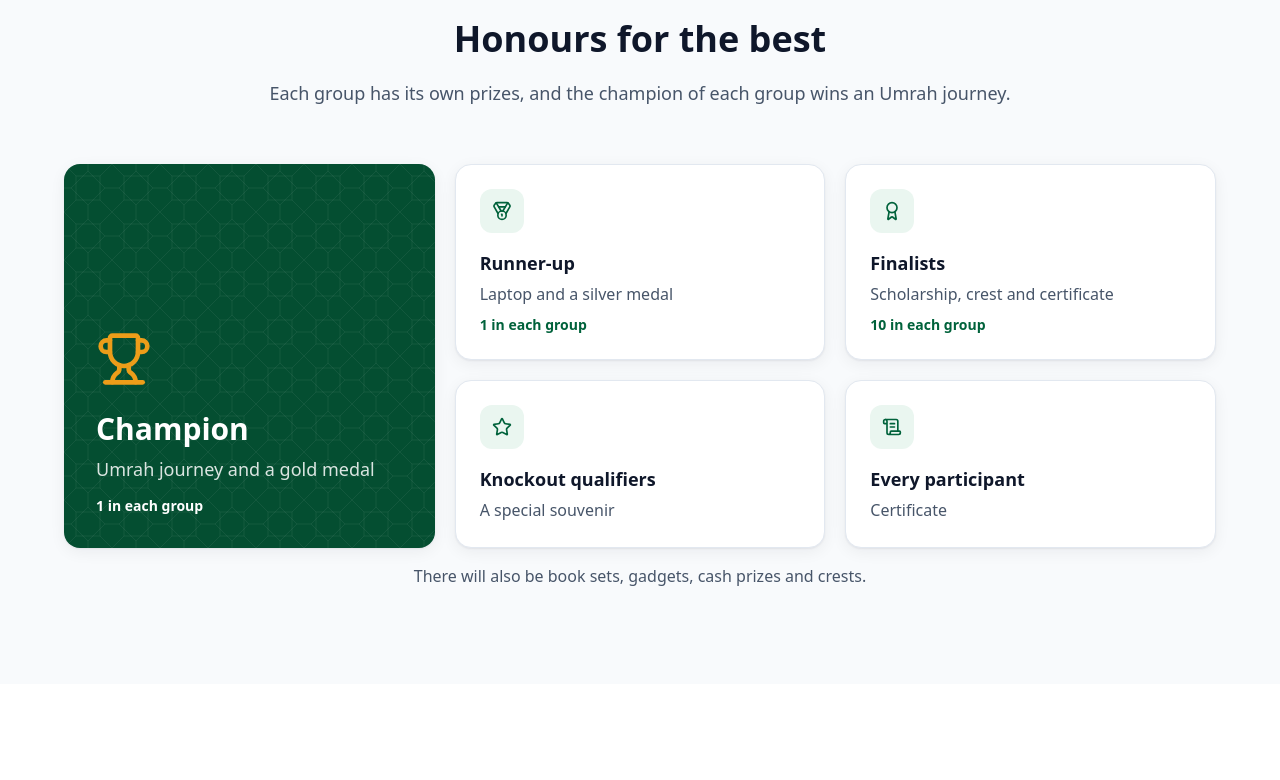
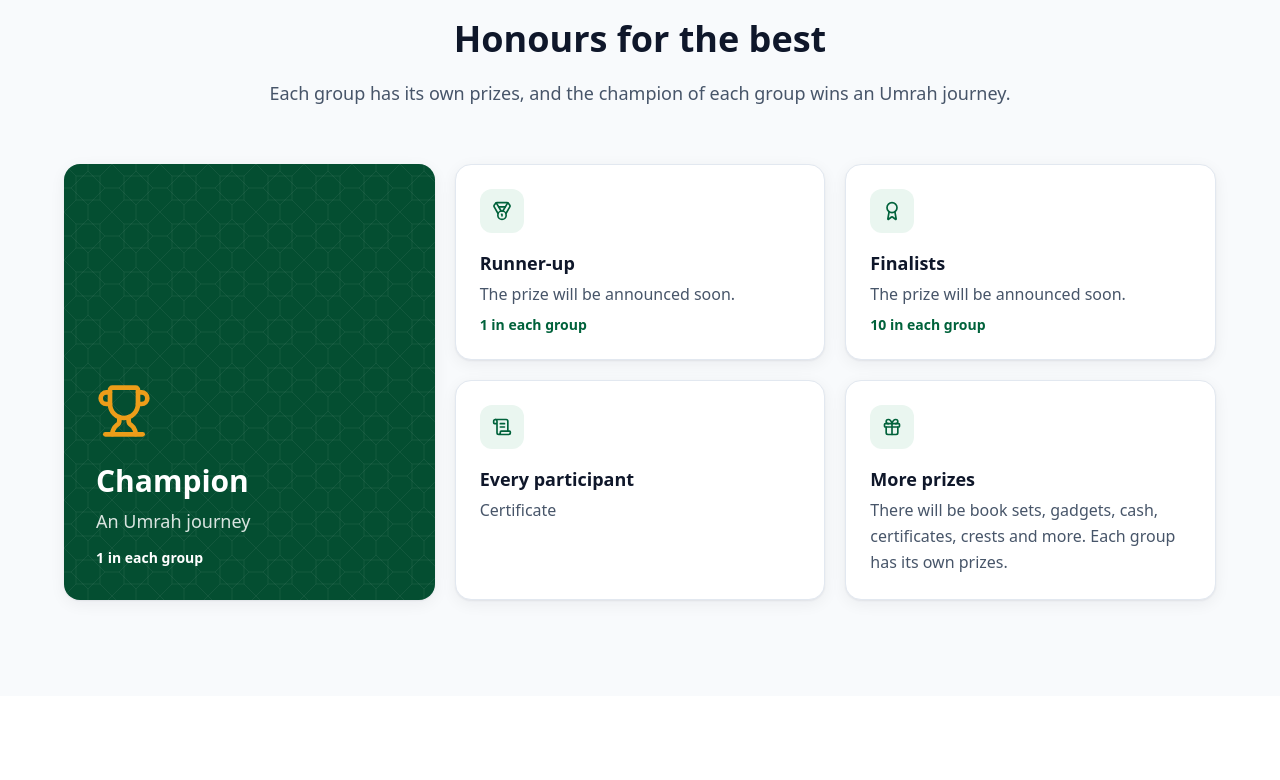
Before and after one commit to RaselMridha792/sirat-olympiad, a Next.js app in the folder apps/web/: page /en/prizes in a window 1280 px wide. Shown: the part 588-1368 px from the top of the page. Built offline with nearby package versions, Linux system fonts and the light colour scheme.

Commit message:
fix(web): the prizes page shows only what the client's PDF says (Umrah for the champions; book sets, gadgets, cash, certificates, crests); the old site's medals, laptop, scholarship and souvenir stay hidden until confirmed (lead's review)

```diff
--- a/apps/web/src/components/public/home/blocks.tsx
+++ b/apps/web/src/components/public/home/blocks.tsx
@@ -210,12 +210,37 @@ export function PrizesSection({
   const counts = homeFacts.prizes;
   const perGroup = (count: number) =>
     detail ? detail.perGroup(formatNumber(detail.locale, count)) : null;
-  const others = [
-    { key: 'runnerUp', Icon: Medal, ...p.runnerUp, count: perGroup(counts.runnersUpPerGroup) },
-    { key: 'finalists', Icon: Award, ...p.finalists, count: perGroup(counts.finalistsPerGroup) },
-    { key: 'knockout', Icon: Star, ...p.knockout, count: null },
-    { key: 'everyone', Icon: ScrollText, ...p.everyone, count: null },
-  ];
+  const oldSite = counts.oldSiteDetails;
+  const others = oldSite
+    ? [
+        { key: 'runnerUp', Icon: Medal, ...p.runnerUp, count: perGroup(counts.runnersUpPerGroup) },
+        {
+          key: 'finalists',
+          Icon: Award,
+          ...p.finalists,
+          count: perGroup(counts.finalistsPerGroup),
+        },
+        { key: 'knockout', Icon: Star, ...p.knockout, count: null },
+        { key: 'everyone', Icon: ScrollText, ...p.everyone, count: null },
+      ]
+    : [
+        {
+          key: 'runnerUp',
+          Icon: Medal,
+          title: p.runnerUp.title,
+          prize: p.pdf.toBeAnnounced,
+          count: perGroup(counts.runnersUpPerGroup),
+        },
+        {
+          key: 'finalists',
+          Icon: Award,
+          title: p.finalists.title,
+          prize: p.pdf.toBeAnnounced,
+          count: perGroup(counts.finalistsPerGroup),
+        },
+        { key: 'everyone', Icon: ScrollText, ...p.everyone, count: null },
+        { key: 'more', Icon: Gift, title: p.pdf.moreTitle, prize: p.pdf.more, count: null },
+      ];
   const championCount = perGroup(counts.championsPerGroup);
   return (
     <Section id="prizes" kicker={p.kicker} title={p.title} lead={p.lead}>
@@ -224,7 +249,9 @@ export function PrizesSection({
           <GeometricPattern id="prize-pattern" size={48} className="text-white/[0.08]" />
           <Trophy aria-hidden="true" className="h-14 w-14 text-accent" />
           <h3 className="mt-6 text-3xl font-extrabold">{p.champion.title}</h3>
-          <p className="mt-2 text-lg leading-relaxed text-white/85">{p.champion.prize}</p>
+          <p className="mt-2 text-lg leading-relaxed text-white/85">
+            {oldSite ? p.champion.prize : p.pdf.champion}
+          </p>
           {championCount ? (
             <p className="mt-3 text-sm font-semibold text-white">{championCount}</p>
           ) : null}
@@ -247,7 +274,7 @@ export function PrizesSection({
           {detail.pool(formatNumber(detail.locale, counts.poolTaka))}
         </p>
       ) : null}
-      <p className="mt-4 text-center text-ink-muted">{p.note}</p>
+      {oldSite ? <p className="mt-4 text-center text-ink-muted">{p.note}</p> : null}
     </Section>
   );
 }
--- a/apps/web/src/content/home.ts
+++ b/apps/web/src/content/home.ts
@@ -42,6 +42,12 @@ export interface HomeFacts {
     finalistsPerGroup: number;
     /** The total value across both groups, in taka; null hides the line. */
     poolTaka: number | null;
+    /**
+     * The old site's prize details (champion: a gold medal; runner-up: a laptop and a silver medal; finalists: a
+     * scholarship, crest and certificate; knockout qualifiers: a souvenir). Each is a public promise: false shows only
+     * what the client's PDF says until the client confirms them (lead, 2026-11-09).
+     */
+    oldSiteDetails: boolean;
   };
   roadmap: readonly RoadmapEntry[];
   social: readonly SocialLink[];
@@ -60,6 +66,7 @@ export const homeFacts: HomeFacts = {
     // The old site says 12,00,000 taka. A prize amount is a public promise of money: hidden (null) until the client
     // confirms it (lead, 2026-11-08).
     poolTaka: null,
+    oldSiteDetails: false,
   },
   // The PDFs give days without years; the season runs from Nov 2026 into 2027.
   roadmap: [
--- a/apps/web/src/i18n/messages/home.ts
+++ b/apps/web/src/i18n/messages/home.ts
@@ -126,6 +126,13 @@ export const homeMessages = defineMessages({
       knockout: { title: 'Knockout qualifiers', prize: 'A special souvenir' },
       everyone: { title: 'Every participant', prize: 'Certificate' },
       note: 'There will also be book sets, gadgets, cash prizes and crests.',
+      /** What the client's own PDF says; shown until the old site's prize details are confirmed. */
+      pdf: {
+        champion: 'An Umrah journey',
+        toBeAnnounced: 'The prize will be announced soon.',
+        moreTitle: 'More prizes',
+        more: 'There will be book sets, gadgets, cash, certificates, crests and more. Each group has its own prizes.',
+      },
     },
     roadmap: {
       kicker: 'Schedule',
@@ -361,6 +368,12 @@ export const homeMessages = defineMessages({
       knockout: { title: 'নকআউট উত্তীর্ণ', prize: 'বিশেষ স্মারক' },
       everyone: { title: 'সকল অংশগ্রহণকারী', prize: 'সার্টিফিকেট' },
       note: 'এ ছাড়া বইসমগ্র, গ্যাজেট, নগদ অর্থ ও ক্রেস্টসহ আরও পুরস্কার থাকবে।',
+      pdf: {
+        champion: 'উমরাহ সফর',
+        toBeAnnounced: 'পুরস্কার শিগগিরই ঘোষণা করা হবে।',
+        moreTitle: 'আরও পুরস্কার',
+        more: 'বইসমগ্র, গ্যাজেট, নগদ অর্থ, সার্টিফিকেট ও ক্রেস্টসহ বিভিন্ন পুরস্কার থাকবে। দুটি গ্রুপে পৃথকভাবে পুরস্কার প্রদান করা হবে।',
+      },
     },
     roadmap: {
       kicker: 'সময়সূচি',
--- a/apps/web/src/i18n/messages/pages.ts
+++ b/apps/web/src/i18n/messages/pages.ts
@@ -157,7 +157,7 @@ export const pagesMessages = defineMessages({
     prizes: {
       title: 'Prizes',
       metaDescription:
-        'The prizes of the Sirat Olympiad: an Umrah journey for both champions, laptops, scholarships, crests and certificates.',
+        'The prizes of the Sirat Olympiad: an Umrah journey for both champions, book sets, gadgets, cash, certificates and crests.',
       hero: {
         kicker: 'Prizes',
         title: 'Prizes',
@@ -351,7 +351,7 @@ export const pagesMessages = defineMessages({
     prizes: {
       title: 'পুরস্কার',
       metaDescription:
-        'সিরাত অলিম্পিয়াডের পুরস্কার: উভয় গ্রুপের চ্যাম্পিয়নের জন্য উমরাহ সফর, ল্যাপটপ, স্কলারশিপ, ক্রেস্ট ও সার্টিফিকেট।',
+        'সিরাত অলিম্পিয়াডের পুরস্কার: উভয় গ্রুপের চ্যাম্পিয়নের জন্য উমরাহ সফর, বইসমগ্র, গ্যাজেট, নগদ অর্থ, সার্টিফিকেট ও ক্রেস্ট।',
       hero: {
         kicker: 'পুরস্কার',
         title: 'পুরস্কার',
```
Also changed, not shown: 1 other file (tests, documents, lock files or other folders).
